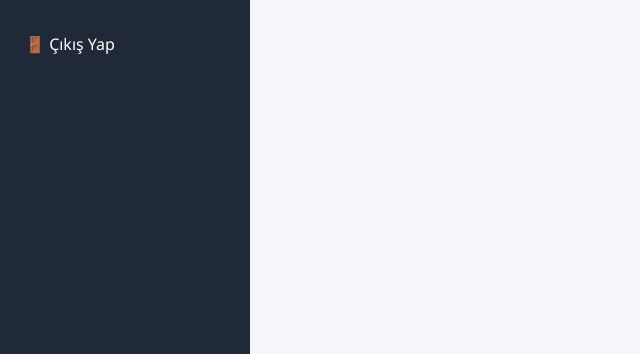
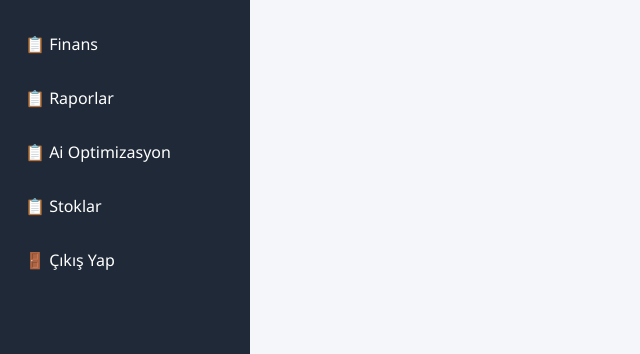
Before and after one commit to agmopera/kebocenter, a Flask app: page /dashboard in a window 1280 px wide. Shown: the part 446-800 px from the top of the page, without its empty margins (0-640 px from the left). Run offline with Flask 3, Linux system fonts and the light colour scheme; the visitor is signed in with stand-in values (Sample User, id 1); data comes from the database, SQL or seed files in the repository.

Commit message:
Dashboard tasarımı güncellendi

```diff
--- a/templates/dashboard.html
+++ b/templates/dashboard.html
@@ -126,6 +126,22 @@
             📋 Ürünler
         </a>
 
+        <a href="/urunler">
+            📋 Finans
+        </a>
+
+         <a href="/urunler">
+            📋 Raporlar
+        </a>
+
+        <a href="/urunler">
+            📋 Ai Optimizasyon
+        </a>
+
+        <a href="/urunler">
+            📋 Stoklar
+        </a>
+
         {% endif %}
 
         {% if yetki == "sube" %}
```
